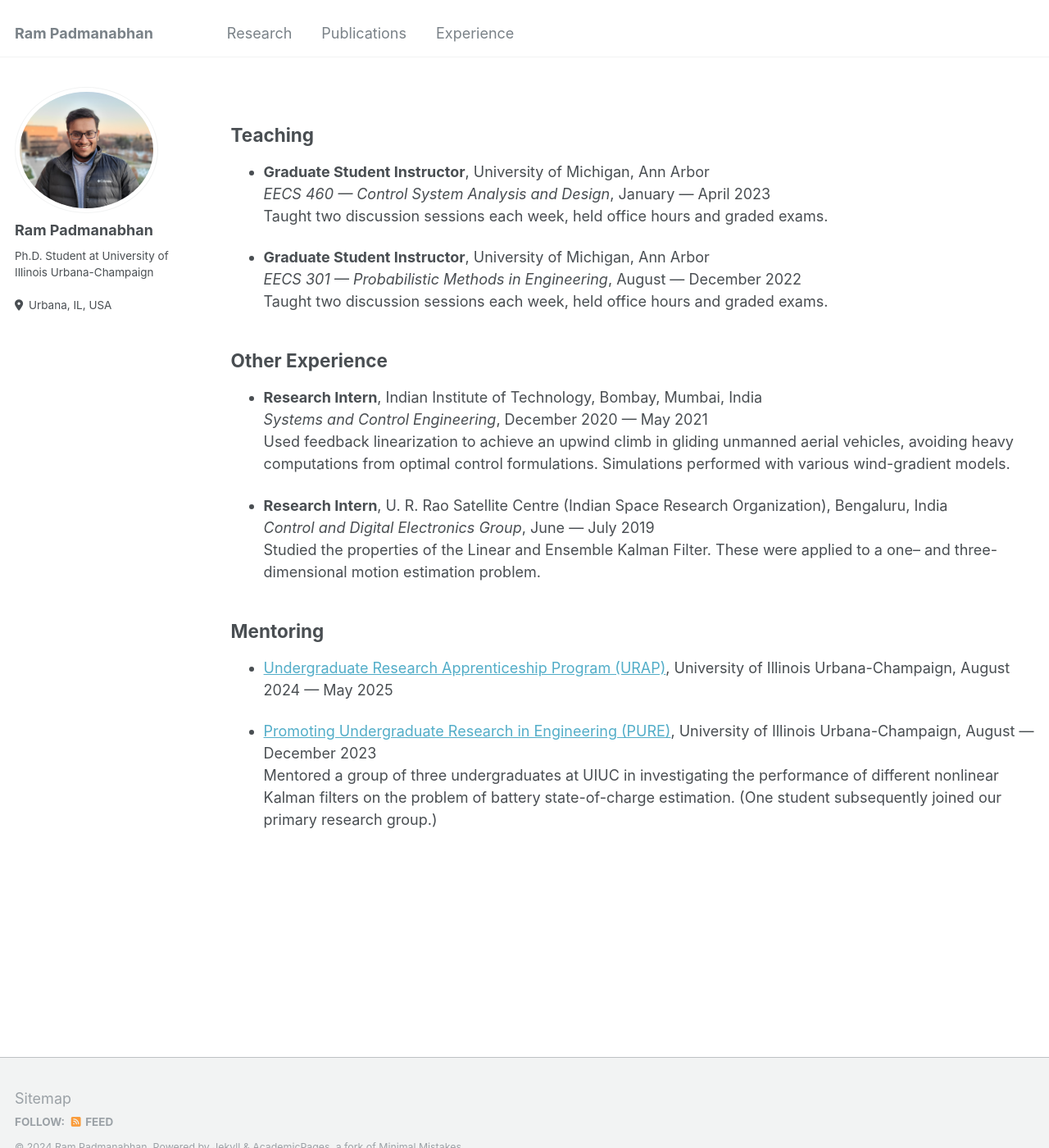
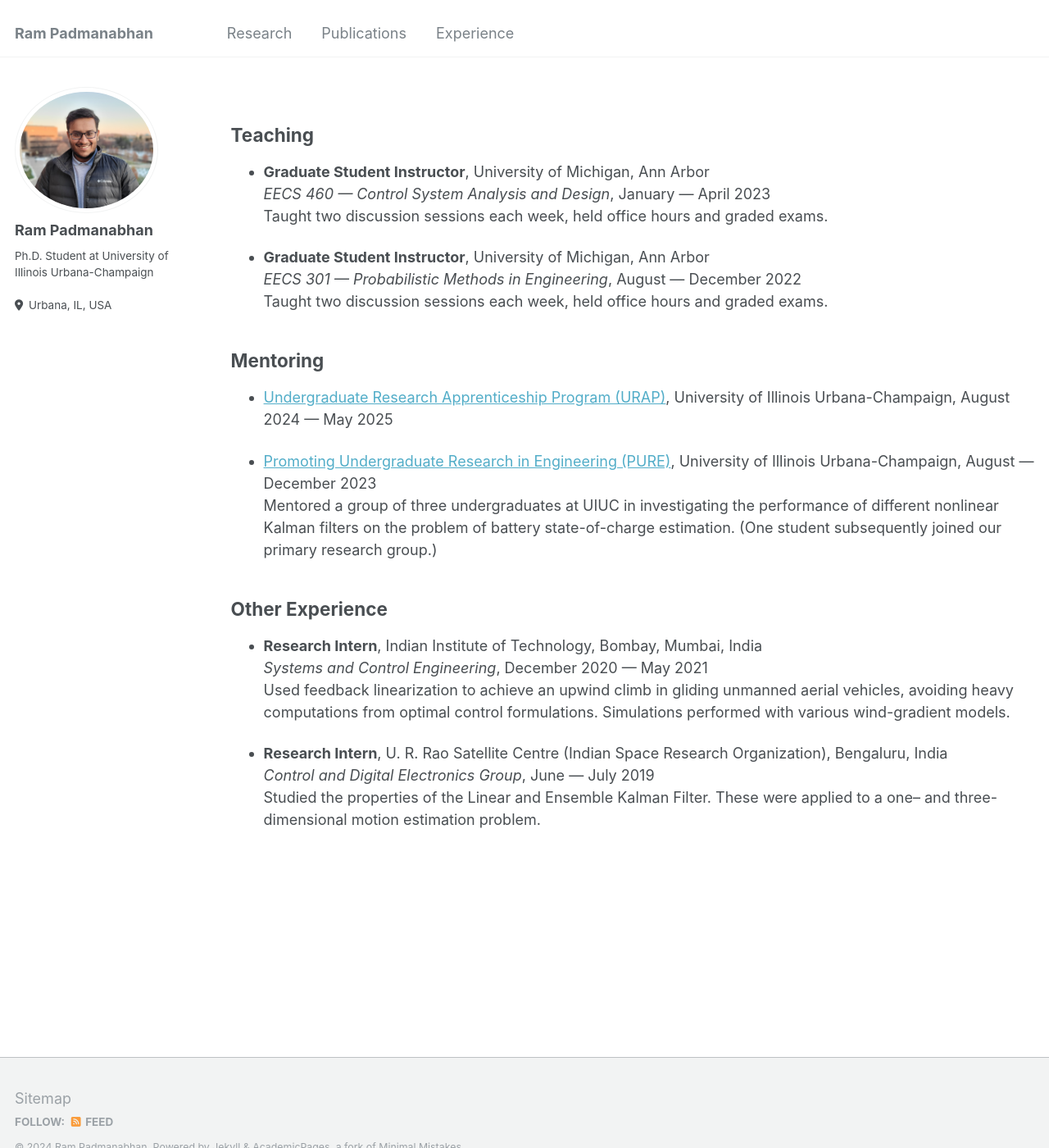
Before and after one commit to ram-p/ram-p.github.io, a Jekyll site: the page built from _pages/experience.md, in a window 1280 px wide and 1400 px high. Shown: the whole window at 82% size. Built offline with Jekyll 4.4.1, drawn with Linux system fonts in a browser that asks for light colours; part of the change alters nothing that is shown.

```diff
--- a/_pages/experience.md
+++ b/_pages/experience.md
@@ -15,6 +15,13 @@ Taught two discussion sessions each week, held office hours and graded exams.
 _EECS 301 — Probabilistic Methods in Engineering_, August — December 2022 \
 Taught two discussion sessions each week, held office hours and graded exams.
 
+Mentoring
+------
+- [Undergraduate Research Apprenticeship Program (URAP)](https://grad.illinois.edu/urap), University of Illinois Urbana-Champaign, August 2024 — May 2025
+
+- [Promoting Undergraduate Research in Engineering (PURE)](https://pure.engr.illinois.edu/), University of Illinois Urbana-Champaign, August — December 2023 \
+Mentored a group of three undergraduates at UIUC in investigating the performance of different nonlinear Kalman filters on the problem of battery state-of-charge estimation. (One student subsequently joined our primary research group.)
+
 Other Experience
 ------
 - **Research Intern**, Indian Institute of Technology, Bombay, Mumbai, India \
@@ -24,11 +31,3 @@ Used feedback linearization to achieve an upwind climb in gliding unmanned aeria
 - **Research Intern**, U. R. Rao Satellite Centre (Indian Space Research Organization), Bengaluru, India \
 _Control and Digital Electronics Group_, June — July 2019 \
 Studied the properties of the Linear and Ensemble Kalman Filter. These were applied to a one– and three-dimensional motion estimation problem.
-
-Mentoring
-------
-
-- [Undergraduate Research Apprenticeship Program (URAP)](https://grad.illinois.edu/urap), University of Illinois Urbana-Champaign, August 2024 — May 2025
-
-- [Promoting Undergraduate Research in Engineering (PURE)](https://pure.engr.illinois.edu/), University of Illinois Urbana-Champaign, August — December 2023 \
-Mentored a group of three undergraduates at UIUC in investigating the performance of different nonlinear Kalman filters on the problem of battery state-of-charge estimation. (One student subsequently joined our primary research group.)
```
